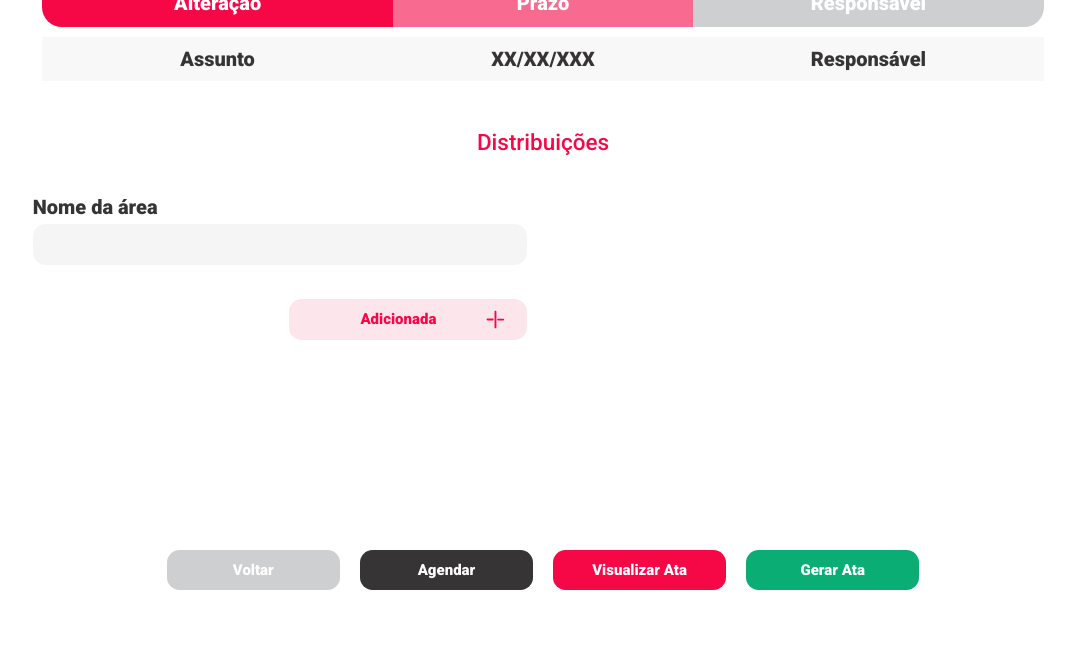
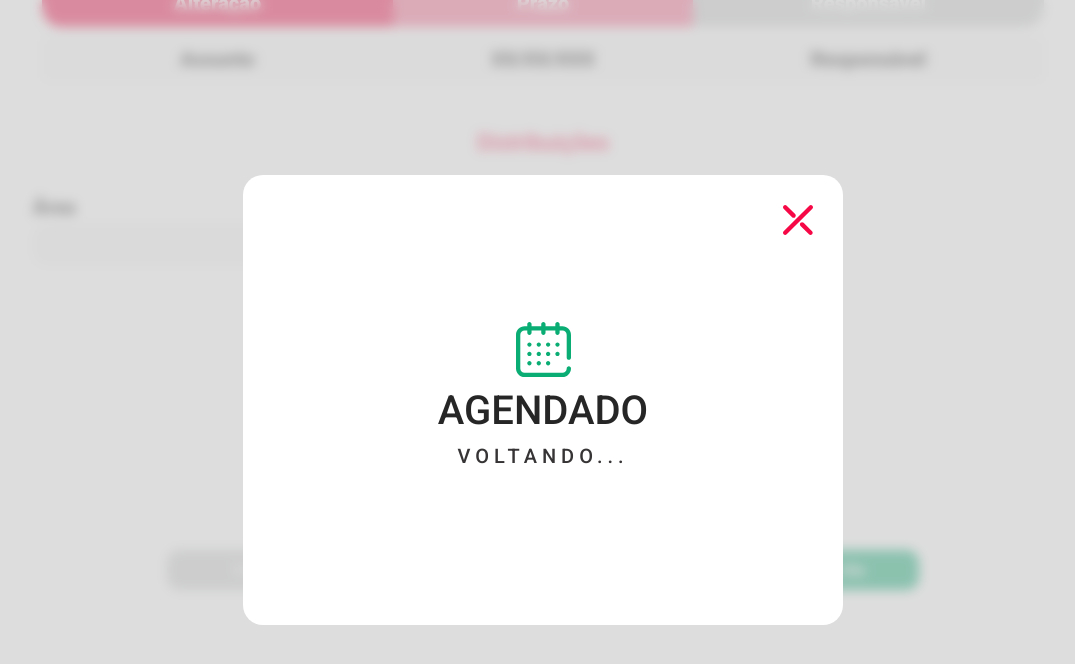
Before and after one commit to Typext/typext-frontend, a React (Create React App) app: page / in a window 1280 px wide. Both pictures are taken after a click on the button "Agendar". Shown: the top 664 px of the page, without its empty margins (97-1172 px from the left). Built offline with nearby package versions, Linux system fonts and the light colour scheme.

Commit message:
implementing schedule modal

```diff
--- a/src/pages/Main/components/Distributions/Distributions.tsx
+++ b/src/pages/Main/components/Distributions/Distributions.tsx
@@ -40,7 +40,7 @@
         <div className="SectionDistributions">
           <div className="DataDepartments">
             <Input
-              title="Nome da área"
+              title="Área"
               Size="large"
               color="black"
               styleWidth="large"
@@ -54,7 +54,7 @@
               size="23.75rem"
               onClick={handleInsertDistribution}
             >
-              Adicionada
+              Adicionar
               <img src={AddIcon} alt="" />
             </Button>
           </div>
--- a/src/pages/Main/components/OptionButtons/index.tsx
+++ b/src/pages/Main/components/OptionButtons/index.tsx
@@ -5,11 +5,13 @@
 import { Container } from './styles';
 
 interface OptionButtonsProps {
+  setShowSchedule: Function;
   setShowMinute: Function;
   handleGenerateMinute: Function;
 }
 
 const OptionButtons: React.FC<OptionButtonsProps> = ({
+  setShowSchedule,
   setShowMinute,
   handleGenerateMinute,
 }: OptionButtonsProps) => {
@@ -17,10 +19,17 @@
     if (handleGenerateMinute) handleGenerateMinute(true);
     if (setShowMinute) setShowMinute(true);
   };
+
+  const handleOpenSchedule = () => {
+    if (setShowSchedule) setShowSchedule(true);
+  };
+
   return (
     <Container>
       <Button color="#CECFD0">Voltar</Button>
-      <Button color="#373435">Agendar</Button>
+      <Button color="#373435" onClick={handleOpenSchedule}>
+        Agendar
+      </Button>
       <Button color="var(--red-pink)" onClick={handleOpenMinuteModal}>
         Visualizar Ata
       </Button>
--- a/src/pages/Main/components/ProjectInformation/ProjectInformation.tsx
+++ b/src/pages/Main/components/ProjectInformation/ProjectInformation.tsx
@@ -42,7 +42,15 @@
     setRole('');
   };
 
+  // eslint-disable-next-line consistent-return
   const handleCreateMember = () => {
+    const pattern = /\S+@\S+\.\S+/;
+
+    if (!pattern.test(email)) {
+      message.error('Insira um email valido');
+      return null;
+    }
+
     if (!name || !phone || !email || !role || !enterprise) {
       message.error('Todas os campos devem estar preenchidos');
     } else {
@@ -113,7 +121,6 @@
                 title="Telefone"
                 color="black"
                 styleWidth="medium"
-                type="number"
                 value={phone}
                 onChange={(e: any) => setPhone(e.target.value)}
               />
--- /dev/null
+++ b/src/pages/Main/components/ScheduleModal/index.tsx
@@ -0,0 +1,36 @@
+import React from 'react';
+
+import scheduleImage from 'assets/calendar.svg';
+import exit_icon from 'assets/exit_logo_red.svg';
+
+import { Container } from './styles';
+
+interface IScheduleModalProps {
+  setShowSchedule: Function;
+}
+
+const ScheduleModal = ({ setShowSchedule }: IScheduleModalProps) => {
+  const handleCloseModal = () => {
+    if (setShowSchedule) setShowSchedule();
+  };
+
+  return (
+    <Container>
+      <div className="modal">
+        <header>
+          <button type="button" onClick={handleCloseModal}>
+            <img src={exit_icon} alt="exit_icon" />
+          </button>
+        </header>
+
+        <div className="content">
+          <img src={scheduleImage} alt="scheduleImage" />
+          <h2>AGENDADO</h2>
+          <h4>VOLTANDO...</h4>
+        </div>
+      </div>
+    </Container>
+  );
+};
+
+export default ScheduleModal;
--- /dev/null
+++ b/src/pages/Main/components/ScheduleModal/styles.ts
@@ -0,0 +1,66 @@
+import styled from 'styled-components';
+
+export const Container = styled.div`
+  position: absolute;
+  top: 0;
+  width: 100vw;
+  height: 100vh;
+  display: flex;
+  justify-content: center;
+  align-items: center;
+
+  background: #ccccccaa;
+  backdrop-filter: blur(6px);
+
+  .modal {
+    width: 600px;
+    height: 450px;
+    padding: 30px;
+
+    background: #ffffff;
+    border-radius: 20px;
+
+    display: flex;
+    flex-direction: column;
+    align-items: center;
+
+    header {
+      width: 100%;
+      display: flex;
+      justify-content: flex-end;
+
+      button {
+        background: transparent;
+        border: none;
+
+        img {
+          width: 30px;
+          height: 30px;
+        }
+      }
+    }
+
+    .content {
+      display: flex;
+      justify-content: center;
+      align-items: center;
+      flex-direction: column;
+
+      pointer-events: none;
+      width: 100%;
+      height: 100%;
+      margin-top: -30px;
+
+      h2 {
+        margin: 10px 0;
+        font-size: 4rem;
+      }
+
+      h4 {
+        font-size: 2rem;
+        letter-spacing: 0.25em;
+        color: #373435;
+      }
+    }
+  }
+`;
--- a/src/pages/Main/index.tsx
+++ b/src/pages/Main/index.tsx
@@ -11,6 +11,7 @@
 
 // eslint-disable-next-line
 import MinuteViewer from './components/MinuteViewer';
+import ScheduleModal from './components/ScheduleModal';
 
 import Container from './styles';
 
@@ -24,6 +25,7 @@
 
 const Main = () => {
   const [showMinute, setShowMinute] = useState(false);
+  const [showSchedule, setShowSchedule] = useState(false);
 
   const [minute, setMinute] = useState<IMinute>();
   const [addressAndHour, setAddressAndHour] = useState<IAddressAndHour>({
@@ -56,6 +58,8 @@
         <MinuteViewer setShowMinute={setShowMinute} minute={minute} />
       )}
 
+      {showSchedule && <ScheduleModal setShowSchedule={setShowSchedule} />}
+
       <Container>
         <Initial setAddressAndHour={setAddressAndHour} />
         <ProjectInformation setProjectInfo={setProjectInfo} />
@@ -69,6 +73,7 @@
         <OptionButtons
           setShowMinute={setShowMinute}
           handleGenerateMinute={handleGenerateMinute}
+          setShowSchedule={setShowSchedule}
         />
       </Container>
     </MainProvider>
```
Also changed, not shown: src/assets/calendar.svg (added), src/assets/exit_logo_red.svg (added).
